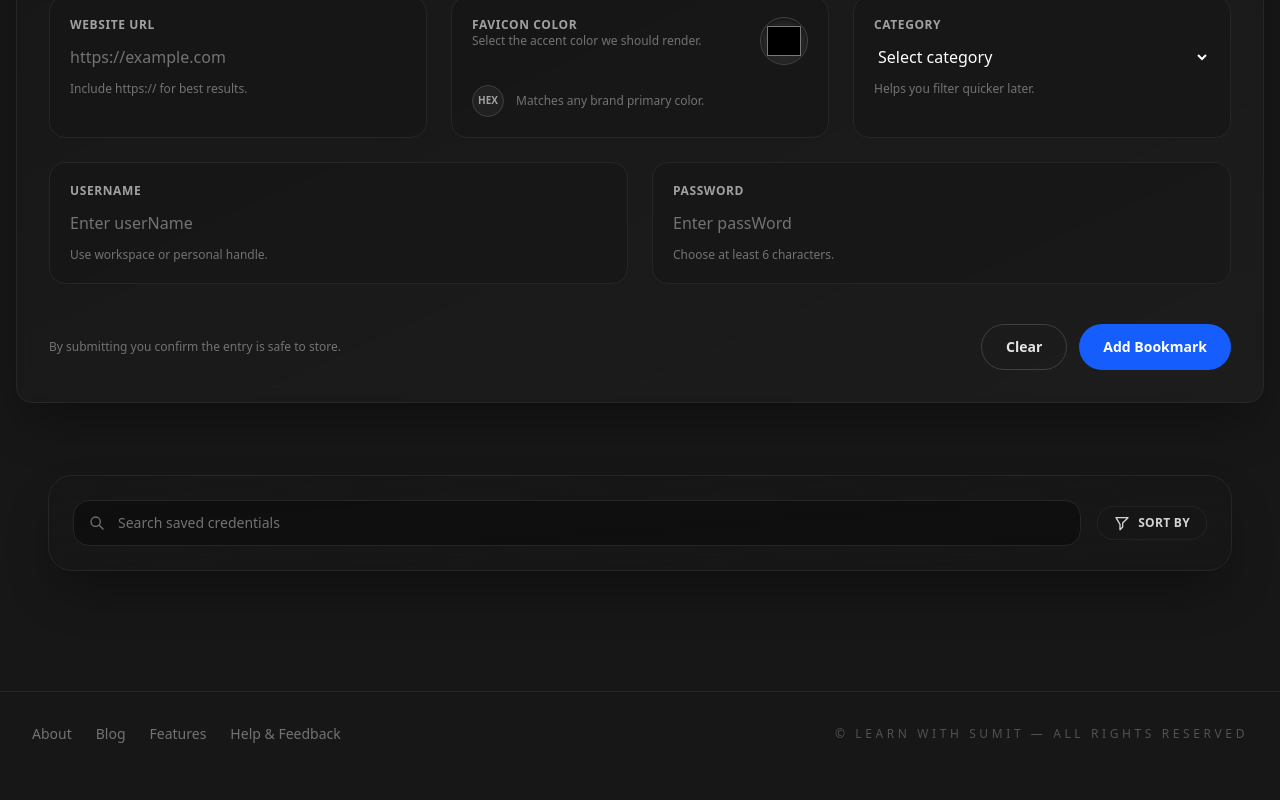
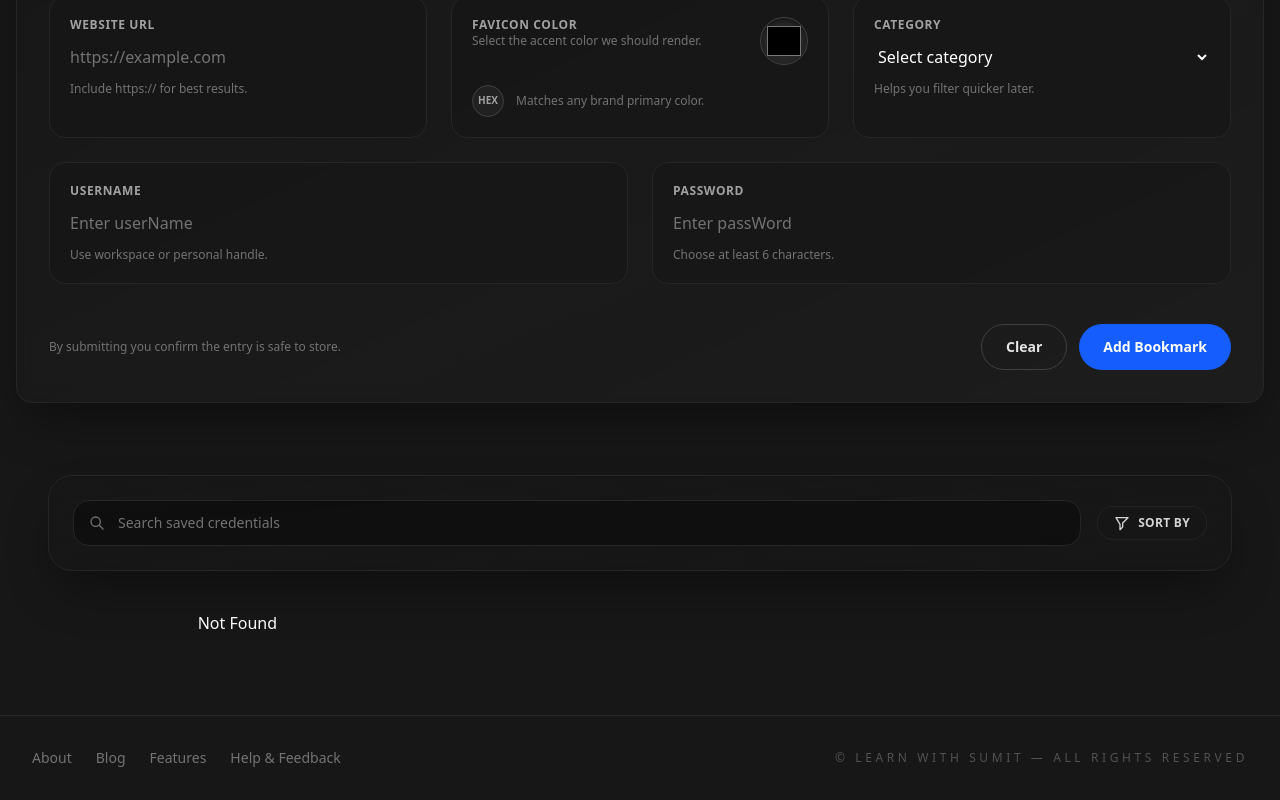
Before and after one commit to MD-Moniruzzaman-Arafat/lws-project-2-batch-4, a React (Vite) app: page / in a window 1280 px wide. Shown: the part 418-1218 px from the top of the page. Before the commit the page ends 1194 px from the top, so only its background shows below. Built offline with nearby package versions, Linux system fonts and the light colour scheme.

Commit message:
search feature added

```diff
--- a/src/App.jsx
+++ b/src/App.jsx
@@ -9,7 +9,16 @@ import Sort from './components/Sort/Sort';
 
 function App() {
   const [items, setItems] = useState([]);
-  console.log(items);
+  const [search, setSearch] = useState('');
+  const data =
+    search.trim() === ''
+      ? items
+      : items.filter(
+          (item) =>
+            item?.name?.toLowerCase().includes(search.toLowerCase()) ||
+            item?.url?.toLowerCase().includes(search.toLowerCase())
+        );
+  console.log(data);
   return (
     <>
       <Header />
@@ -19,15 +28,17 @@ function App() {
           {/* <!-- Search, Sort, and Filter Buttons --> */}
           <section className="rounded-3xl border border-neutral-800 bg-gradient-to-br from-neutral-900/80 to-neutral-900/40 p-6 shadow-2xl shadow-black/40 backdrop-blur">
             <div className="flex flex-col gap-4 lg:flex-row lg:items-center">
-              <Search />
+              <Search search={search} setSearch={setSearch} />
               <Sort />
             </div>
           </section>
           {/* password card grid */}
           <div className="grid grid-cols-1 gap-6 md:grid-cols-2 xl:grid-cols-3">
-            {items.map((item) => (
-              <Card key={item.url} item={item} />
-            ))}
+            {data.length !== 0 ? (
+              data.map((item) => <Card key={item.url} item={item} />)
+            ) : (
+              <p className="text-center">Not Found</p>
+            )}
           </div>
         </div>
       </main>
--- a/src/components/Search/Search.jsx
+++ b/src/components/Search/Search.jsx
@@ -1,4 +1,4 @@
-export default function Search() {
+export default function Search({ search, setSearch }) {
   return (
     <>
       <label className="relative flex-1">
@@ -18,6 +18,8 @@ export default function Search() {
           </svg>
         </span>
         <input
+          onChange={(e) => setSearch(e.target.value)}
+          value={search}
           type="text"
           placeholder="Search saved credentials"
           className="w-full rounded-2xl border border-neutral-800 bg-neutral-950/60 py-3 pl-11 pr-4 text-sm text-white placeholder:text-neutral-500 transition focus:border-blue-500 focus:bg-neutral-950 focus:outline-none"
```
